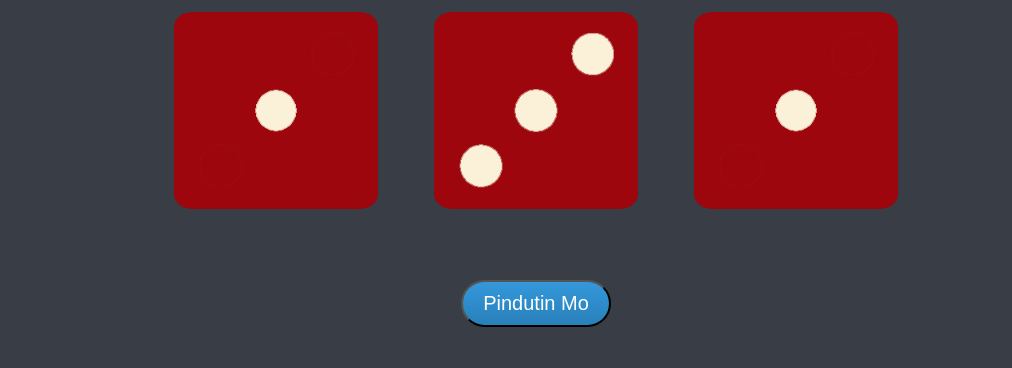
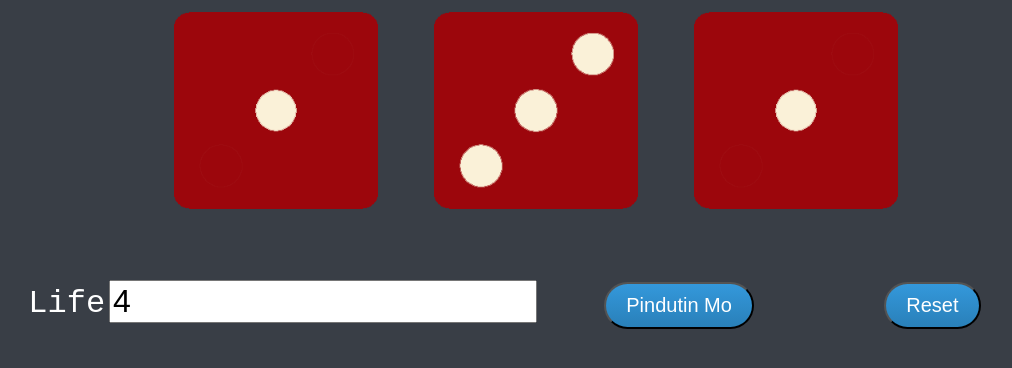
Before and after one commit to DanielLucio03/games, a plain HTML site: page index.html in a window 1280 px wide. Both pictures are taken after a click on the button "Pindutin Mo". Shown: the part 132-500 px from the top of the page, without its empty margins (104-1116 px from the left). Drawn offline with Linux system fonts and the light colour scheme.

Commit message:
Add files via upload

```diff
--- a/index.html
+++ b/index.html
@@ -28,7 +28,10 @@
 
     </div>
     <div class="contain">
-        <button onclick="rollDice()" class="btn"> Pindutin Mo </button>
+      <label for="life">Life</label>
+      <input id="life" type="number" value="5" >
+        <button onclick="rollDice()" class="btn" id="buhay"> Pindutin Mo </button>
+        <button onclick="reset();" class="btn">Reset</button>
     </div>
 
   </body>
--- a/index.js
+++ b/index.js
@@ -15,7 +15,24 @@ function rollDice(){
   }
 
   else{
-    document.querySelector("h1").textContent = "Try lang ng Try!!!"
+    document.querySelector("h1").textContent = "Try lang ng Try!!!";
+
+      var y = document.querySelector("#life").getAttribute("value");
+      alert(y);
+      if (y <= 0){
+          document.querySelector("h1").textContent = "wala ka ng buhay Shunga";
+          document.querySelector("#buhay").style.visibility = "hidden";
+
+      }
+      else{
+      document.querySelector("#life").setAttribute("value", y - 1);
+    }
+
   }
 
 }
+function reset(){
+
+  document.querySelector("#buhay").style.visibility = "visible";
+  document.querySelector("#life").setAttribute("value", 5);
+}
--- a/styles.css
+++ b/styles.css
@@ -59,6 +59,7 @@ footer {
   font-size: 20px;
   padding: 10px 20px 10px 20px;
   text-decoration: none;
+  margin: auto 5%;
 }
 
 .btn:hover {
@@ -70,3 +71,11 @@ footer {
   background-image: linear-gradient(to bottom, #3cb0fd, #3498db);
   text-decoration: none;
 }
+label{
+  font-size: 2rem;
+  color: white;
+  font-family: monospace, sans-serif;
+}
+input{
+  font-size: 2rem;
+}
```
